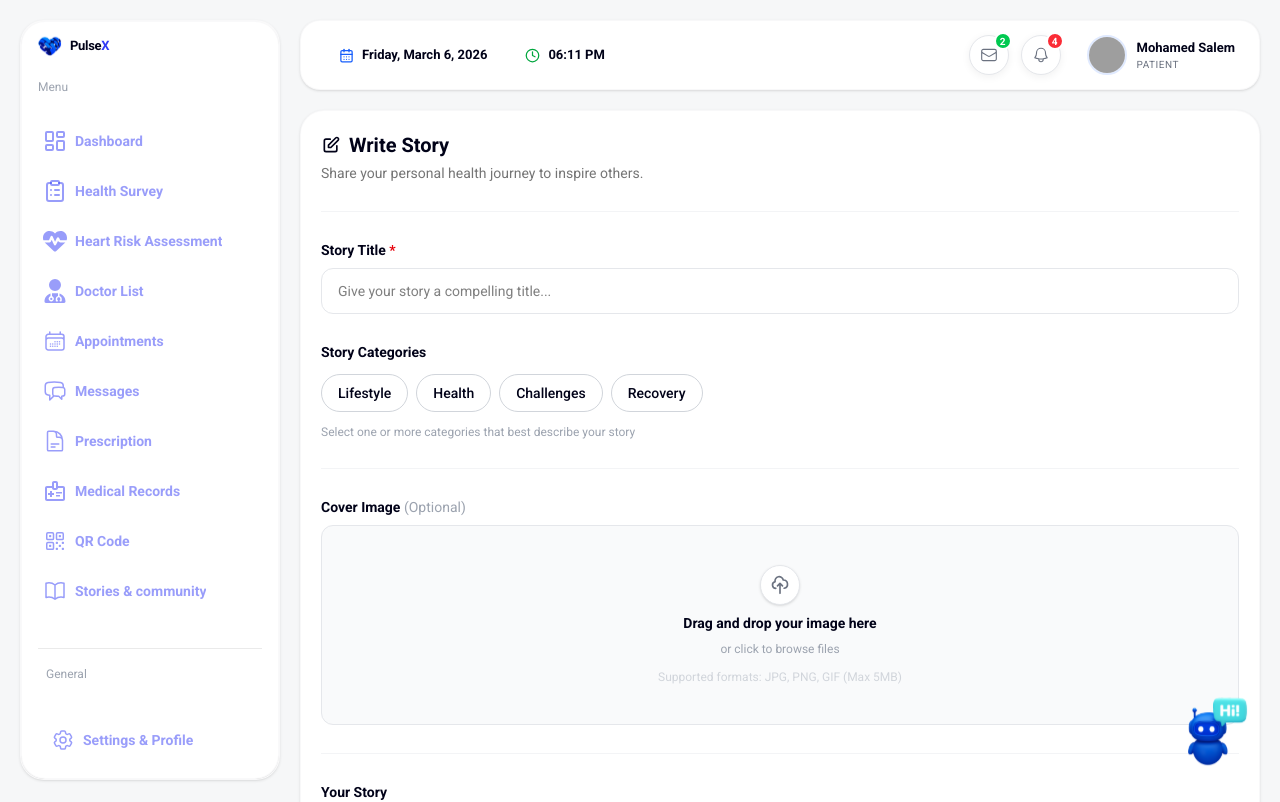
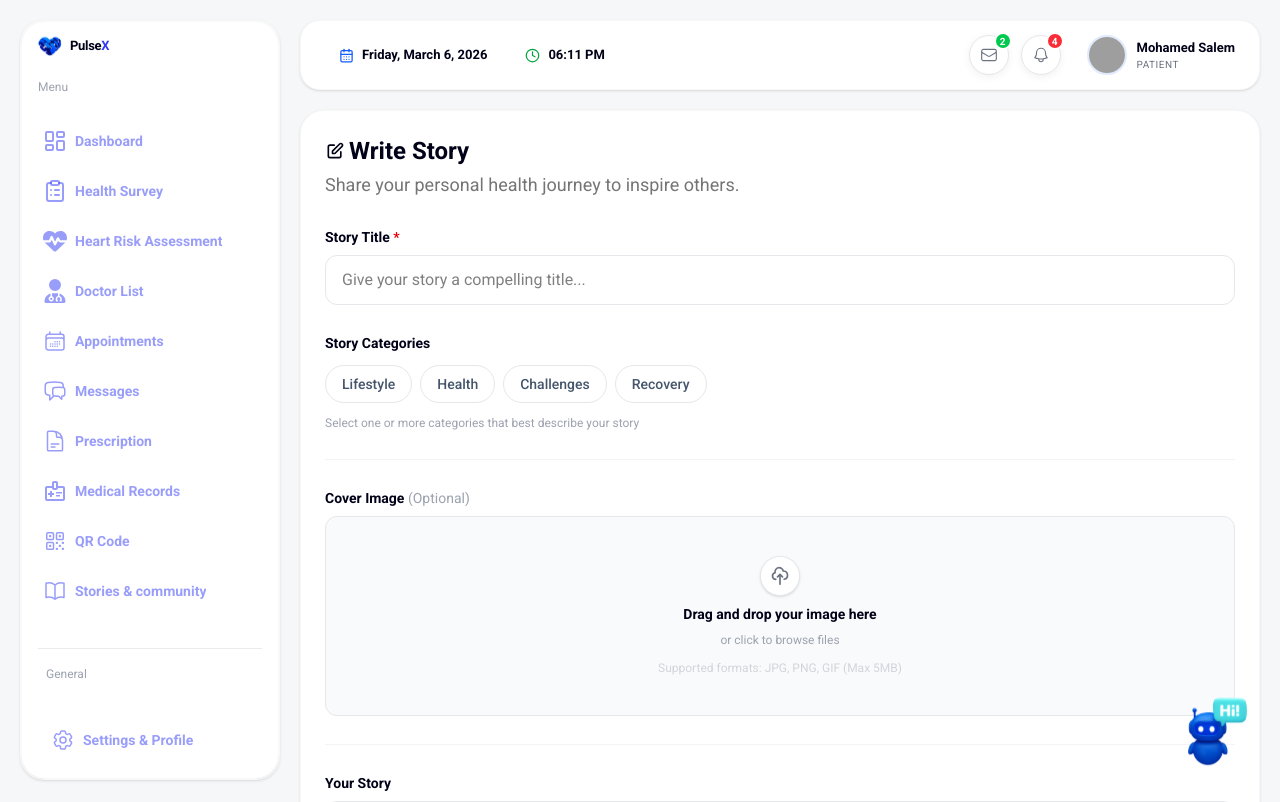
Before and after one commit to nouran-Omar/version-2-2, a React (Vite) app: page /patient/write-story in a window 1280 px wide. Shown: the top 802 px of the page. Built offline with nearby package versions, Linux system fonts and the light colour scheme; grey boxes are pictures that could not be loaded.

Commit message:
Layout story write story

```diff
--- a/src/features/patient/components/PatientLayout/PatientMainLayout.jsx
+++ b/src/features/patient/components/PatientLayout/PatientMainLayout.jsx
@@ -1,19 +1,30 @@
 import React, { useState } from 'react';
-import { Outlet, useNavigate } from 'react-router-dom';
+// إضافة useLocation هنا
+import { Outlet, useNavigate, useLocation } from 'react-router-dom';
 import PatientSidebar from '../PatientSidebar/PatientSidebar';
 import PatientHeader from '../PatientHeader/PatientHeader';
 import PatientChatbot from '../PatientChatbot/PatientChatbot';
 import ConfirmModal from '../../../admin/components/ConfirmModal/ConfirmModal';
-import { HiBars3, HiXMark } from 'react-icons/hi2';
+import { HiBars3 } from 'react-icons/hi2';
 
 const PatientMainLayout = () => {
   const [sidebarOpen, setSidebarOpen] = useState(false);
   const [isLogoutModalOpen, setIsLogoutModalOpen] = useState(false);
   const navigate = useNavigate();
 
+  // 1. تعريف useLocation لمعرفة المسار الحالي
+  const location = useLocation();
+
+  // 2. حددي هنا المسارات (Paths) اللي مش عاوزه الشات بوت يظهر فيها
+  // مثلاً لو مش عاوزاه يظهر في صفحة البروفايل أو الإعدادات
+  const excludedRoutes = ['/patient/messages', '/patient/settings', '/chat-page'];
+
+  // 3. التحقق إذا كان المسار الحالي ضمن القائمة الممنوعة
+  const shouldShowChatbot = !excludedRoutes.includes(location.pathname);
+
   const handleConfirmLogout = () => {
     setIsLogoutModalOpen(false);
-    localStorage.clear(); // مثال لمسح البيانات
+    localStorage.clear();
     navigate('/login');
   };
 
@@ -37,7 +48,6 @@ const PatientMainLayout = () => {
         <aside
           className="w-[260px] bg-white shadow-sm rounded-[24px] border border-gray-100/60 flex flex-col
                      lg:sticky lg:top-[20px] lg:h-[calc(100vh-40px)]
-             /* كلاسات المكتبة */
                      overflow-y-auto
                      scrollbar-none hover:scrollbar-thin
                      scrollbar-thumb-gray-300 scrollbar-track-transparent"
@@ -73,7 +83,8 @@ const PatientMainLayout = () => {
         </main>
       </div>
 
-      <PatientChatbot />
+      {/* 4. شرط ظهور الشات بوت */}
+      {shouldShowChatbot && <PatientChatbot />}
 
       <ConfirmModal
         isOpen={isLogoutModalOpen}
--- a/src/features/patient/components/PatientStoryDetails/PatientStoryDetails.jsx
+++ b/src/features/patient/components/PatientStoryDetails/PatientStoryDetails.jsx
@@ -165,24 +165,25 @@ const PatientStoryDetails = () => {
         />
       )}
 
-      <div className="w-full flex flex-col gap-5 p-5">
+      <div className="w-full flex flex-col gap-5 p-[24px]">
         {/* ── Page Header ── */}
-        <div className="bg-white rounded-2xl p-5 border border-gray-100 shadow-sm">
-          <div className="flex items-center gap-2 mb-1">
+            <div>   <div className="flex items-center gap-2 mb-1">
             <TbBook className="text-xl text-black-main-text" />
             <h1 className="text-lg font-bold text-black-main-text">Patient Story Details</h1>
           </div>
           <p className="text-sm text-[#757575]">Read full patient journey and shared experiences.</p>
+</div>
+        <div className="bg-white rounded-2xl p-5 mx-5 border border-gray-100 shadow-sm">
 
           <div className="mt-4 flex items-start gap-4">
             <Avatar img={story.authorImg} initials={story.author[0]} size="w-14 h-14" />
             <div>
-              <p className="font-semibold text-black-main-text">{story.author}</p>
-              <p className="text-xs text-[#6B7280]">Shared publicly to inspire other patients</p>
-              <p className="text-xs text-[#4B5563] mt-0.5">{story.date}</p>
+              <p className="font-semibold text-xl text-black-main-text">{story.author}</p>
+              <p className="text-sm text-[#6B7280]">Shared publicly to inspire other patients</p>
+              <p className="text-sm text-[#4B5563] mt-0.5">{story.date}</p>
               <div className="flex flex-wrap gap-2 mt-2">
                 {story.categories.map((c) => (
-                  <span key={c} className={`px-3 py-1 rounded-full text-xs font-medium border ${tagCls(c)}`}>
+                  <span key={c} className={`px-3 py-1 rounded-full text-sm font-medium border ${tagCls(c)}`}>
                     {c} <span className="ml-0.5">✓</span>
                   </span>
                 ))}
@@ -193,8 +194,8 @@ const PatientStoryDetails = () => {
 
         {/* ── Story Article ── */}
         <div className="bg-white rounded-2xl p-5 sm:p-7 border border-gray-100 shadow-sm">
-          <h2 className="text-xl sm:text-2xl font-bold text-black-main-text mb-5">{story.title}</h2>
-          <div className="flex flex-col gap-4 text-sm text-[#374151] leading-relaxed">
+          <h2 className="text-3xl sm:text-2xl font-bold text-black-main-text mb-5">{story.title}</h2>
+          <div className="flex flex-col gap-4 text-[16px] text-[#374151] leading-relaxed">
             {story.content.slice(0, 2).map((p, i) => <p key={i}>{p}</p>)}
             <img src={story.coverImg} alt="Story cover" className="w-full rounded-xl object-cover max-h-[320px]" />
             {story.content.slice(2).map((p, i) => <p key={i}>{p}</p>)}
@@ -302,7 +303,7 @@ const PatientStoryDetails = () => {
                     <span key={t} className={`px-2 py-0.5 rounded-full text-xs border ${tagCls(t)}`}>{t}</span>
                   ))}
                 </div>
-                <button onClick={() => navigate(`/patient/stories/${r.id}`)} className="text-xs font-semibold text-brand-main hover:underline text-left mt-auto">
+                <button onClick={() => navigate(`/patient/stories/${r.id}`)} className="text-xs font-semibold cursor-pointer text-brand-main hover:underline text-left mt-auto">
                   Read Story →
                 </button>
               </div>
@@ -312,10 +313,10 @@ const PatientStoryDetails = () => {
 
         {/* ── Footer Buttons ── */}
         <div className="flex justify-end gap-3 py-2">
-          <button onClick={() => navigate('/patient/stories')} className="px-6 py-2.5 rounded-full border border-gray-300 text-sm font-semibold text-black-main-text bg-white hover:bg-gray-50 transition">
+          <button onClick={() => navigate('/patient/stories')} className="px-6 py-2.5 cursor-pointer rounded-full border border-gray-300 text-sm font-semibold text-black-main-text bg-white hover:bg-gray-50 transition">
             Back to Stories
           </button>
-          <button onClick={() => navigate('/patient/write-story')} className="flex items-center gap-1.5 px-6 py-2.5 rounded-full bg-brand-main text-white text-sm font-semibold hover:bg-[#2730d4] transition">
+          <button onClick={() => navigate('/patient/write-story')} className="flex items-center cursor-pointer gap-1.5 px-6 py-2.5 rounded-full bg-brand-main text-white text-sm font-semibold hover:bg-[#2730d4] transition">
             <HiOutlinePencilAlt /> Write Story
           </button>
         </div>
--- a/src/features/patient/components/WriteStory/WriteStory.jsx
+++ b/src/features/patient/components/WriteStory/WriteStory.jsx
@@ -5,13 +5,24 @@ import Toast from '../../../../components/Toast/Toast';
 
 const CATEGORIES = ['Lifestyle', 'Health', 'Challenges', 'Recovery'];
 
-/* Chip colours matching design: Lifestyle = orange, Health = blue, rest = outline */
 const chipStyle = (cat, selected) => {
   if (selected) {
-    if (cat === 'Lifestyle') return 'bg-[#FFA940] text-white border-[#FFA940]';
-    return 'bg-brand-main text-white border-brand-main';
+    switch (cat) {
+      case 'Lifestyle':
+        return 'bg-[#FFA940] text-white border-[#FFA940] shadow-sm';
+      case 'Health':
+        return 'bg-[#2B7FFF] text-white border-[#2B7FFF] shadow-sm';
+      case 'Challenges':
+        return 'bg-[#8B5CF6] text-white border-[#8B5CF6] shadow-sm'; // بنفسجي
+      case 'Recovery':
+        return 'bg-[#10B981] text-white border-[#10B981] shadow-sm'; // أخضر
+      default:
+        return 'bg-brand-main text-white border-brand-main';
+    }
   }
-  return 'bg-white text-black-main-text border-gray-300 hover:border-brand-main hover:text-brand-main';
+
+  // الستايل في حالة عدم الاختيار (Default)
+  return 'bg-white text-slate-600 border-gray-200 hover:border-brand-main hover:text-brand-main transition-all duration-200';
 };
 
 const WriteStory = () => {
@@ -130,19 +141,18 @@ const WriteStory = () => {
         onClose={() => setToast((t) => ({ ...t, visible: false }))}
       />
 
-      <div className="w-full  bg-white p-5 flex rounded-full flex-col gap-7">
+      <div className="w-full  bg-white p-[24px] flex rounded-full flex-col gap-7">
 
         {/* ── Header ── */}
         <div>
-          <div className="flex items-center gap-2 mb-1">
+          <div className="flex items-center gap-1 mb-1">
             <HiOutlinePencilAlt className="text-black-main-text text-xl" />
-            <h1 className="text-xl font-bold text-black-main-text">Write Story</h1>
+            <h1 className="text-2xl font-bold text-black-main-text">Write Story</h1>
           </div>
-          <p className="text-sm text-[#757575]">Share your personal health journey to inspire others.</p>
+          <p className="text-lg text-[#757575]">Share your personal health journey to inspire others.</p>
         </div>
 
-        {/* ── Divider ── */}
-        <hr className="border-gray-100" />
+
 
         {/* ── Story Title ── */}
         <div className="flex flex-col gap-2">
@@ -154,7 +164,7 @@ const WriteStory = () => {
             value={title}
             onChange={(e) => { setTitle(e.target.value); setErrors((er) => ({ ...er, title: '' })); }}
             placeholder="Give your story a compelling title..."
-            className={`w-full px-4 py-3 rounded-xl border  text-sm outline-none transition
+            className={`w-full px-4 py-3 rounded-xl border  text-[16px] outline-none transition
               ${errors.title ? 'border-[#E7000B]' : 'border-[#E5E7EB]  focus:border-brand-main'}`}
           />
           {errors.title && <p className="text-xs text-[#E7000B]">{errors.title}</p>}
@@ -170,7 +180,7 @@ const WriteStory = () => {
                 <button
                   key={cat}
                   onClick={() => toggleCat(cat)}
-                  className={`flex items-center gap-1.5 px-4 py-2 rounded-full text-sm font-medium border transition
+                  className={`flex items-center cursor-pointer gap-1.5 px-4 py-2 rounded-full text-sm font-medium border transition
                     ${chipStyle(cat, sel)}`}
                 >
                   {cat}
@@ -242,13 +252,13 @@ const WriteStory = () => {
         <div className="flex justify-end gap-3 pt-2">
           <button
             onClick={() => navigate('/patient/stories')}
-            className="px-7 py-2.5 rounded-full border border-gray-300 text-sm font-semibold text-black-main-text bg-white hover:bg-gray-50 transition"
+            className="px-7 py-2.5  cursor-pointer rounded-full border border-gray-300 text-sm font-semibold text-black-main-text bg-white hover:bg-gray-50 transition"
           >
             Cancel
           </button>
           <button
             onClick={handlePublish}
-            className="px-7 py-2.5 rounded-full bg-brand-main text-white text-sm font-semibold hover:bg-[#2730d4] transition shadow-sm"
+            className="px-7 py-2.5 rounded-full cursor-pointer bg-brand-main text-white text-sm font-semibold hover:bg-[#2730d4] transition shadow-sm"
           >
             Publish Story
           </button>
```
Lines whose indentation alone changed are shown as unchanged.
